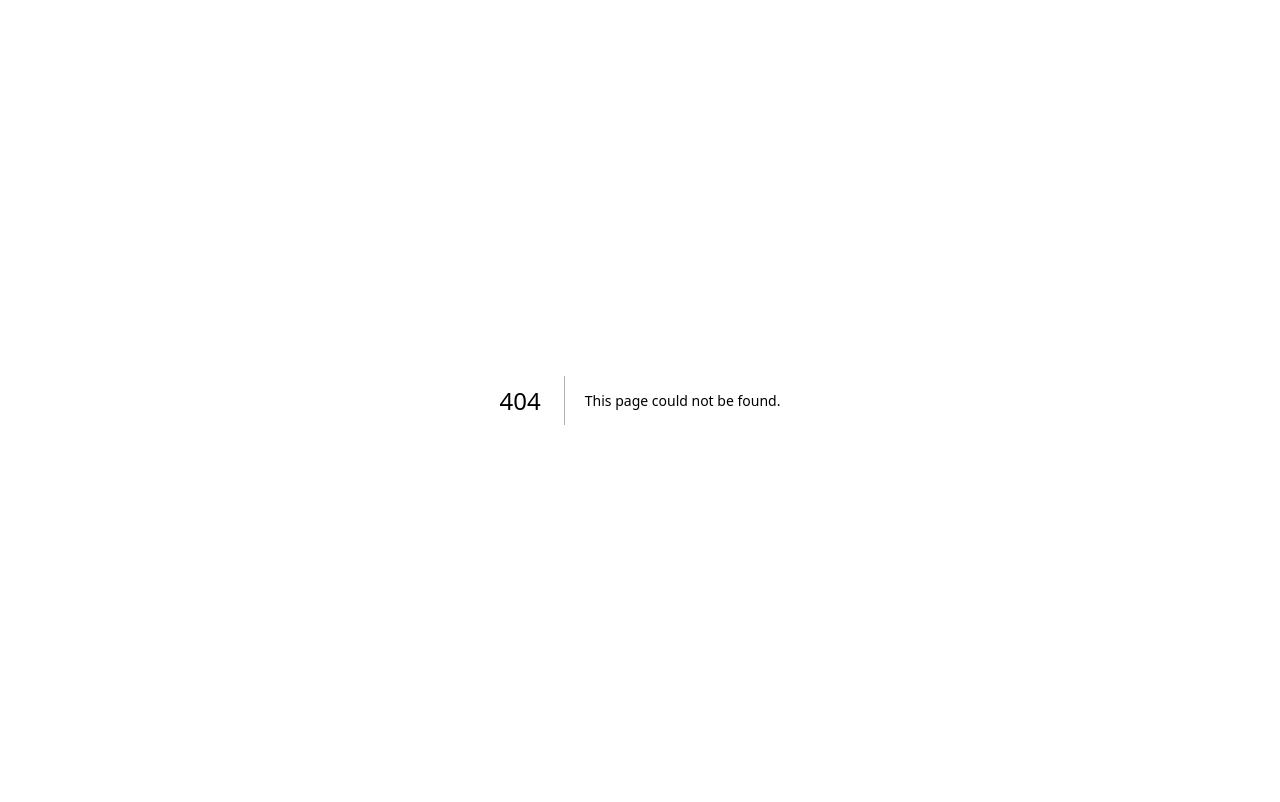
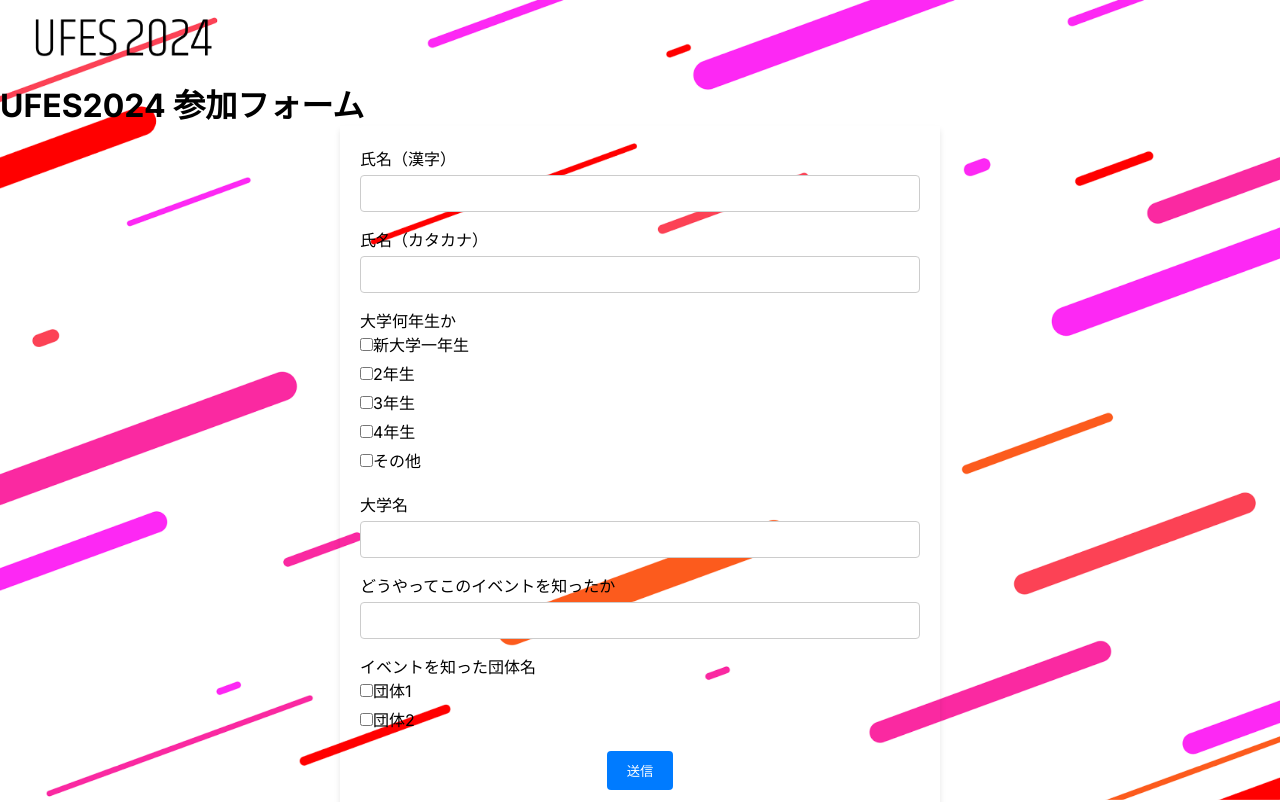
Before and after one commit to kohta9521/UFES2024_Official_Site, a Next.js app: page /entryform in a window 1280 px wide. Before the commit this address had no page. Shown: the top 802 px of the page. Built offline with nearby package versions, Linux system fonts and the light colour scheme.

Commit message:
add new submit button and nee layouts

```diff
--- /dev/null
+++ b/app/entryform/Entry.module.scss
@@ -0,0 +1,53 @@
+.entry {
+  max-width: 600px;
+  margin: 0 auto;
+  padding: 20px;
+  box-shadow: 0 4px 6px rgba(0, 0, 0, 0.1);
+
+  .title {
+    text-align: center;
+    margin-bottom: 20px;
+  }
+
+  .form {
+    display: flex;
+    flex-direction: column;
+  }
+
+  .field {
+    margin-bottom: 15px;
+
+    label {
+      display: block;
+      margin-bottom: 5px;
+    }
+
+    input[type="text"],
+    input[type="number"],
+    select {
+      width: 100%;
+      padding: 10px;
+      border: 1px solid #ccc;
+      border-radius: 4px;
+    }
+  }
+
+  .submitButtonContainer {
+    display: flex;
+    justify-content: center;
+  }
+
+  .submitButton {
+    padding: 10px 20px;
+    background-color: #007bff;
+    color: white;
+    border: none;
+    border-radius: 4px;
+    cursor: pointer;
+    transition: background-color 0.3s;
+
+    &:hover {
+      background-color: #0056b3;
+    }
+  }
+}
--- /dev/null
+++ b/app/entryform/page.tsx
@@ -0,0 +1,76 @@
+import React from "react";
+
+// scss import
+import styles from "./Entry.module.scss";
+
+// component import
+import SubPageLayout from "@/components/templates/SubPageLayout";
+import BgImage from "@/components/organisms/BgImage";
+
+const Entry = () => {
+  return (
+    <div className={styles.entryform}>
+      <BgImage />
+      <SubPageLayout id={2}>
+        <div className={styles.hero}>
+          <h1 className={styles.title}>UFES2024 参加フォーム</h1>
+          <p className={styles.desc}></p>
+        </div>
+        <div className={styles.entry}>
+          <form className={styles.form}>
+            <div className={styles.field}>
+              <label htmlFor="nameKanji">氏名（漢字）</label>
+              <input type="text" id="nameKanji" name="nameKanji" />
+            </div>
+            <div className={styles.field}>
+              <label htmlFor="nameKana">氏名（カタカナ）</label>
+              <input type="text" id="nameKana" name="nameKana" />
+            </div>
+            <div className={styles.field}>
+              <p>大学何年生か</p>
+              {["新大学一年生", "2年生", "3年生", "4年生", "その他"].map(
+                (year, index) => (
+                  <label key={index}>
+                    <input type="checkbox" name="universityYear" value={year} />
+                    {year}
+                  </label>
+                )
+              )}
+            </div>
+            <div className={styles.field}>
+              <label htmlFor="universityName">大学名</label>
+              <input type="text" id="universityName" name="universityName" />
+            </div>
+            <div className={styles.field}>
+              <label htmlFor="discoveryMethod">
+                どうやってこのイベントを知ったか
+              </label>
+              <input type="text" id="discoveryMethod" name="discoveryMethod" />
+            </div>
+            <div className={styles.field}>
+              <p>イベントを知った団体名</p>
+              {["団体1", "団体2"].map((organization, index) => (
+                <label key={index}>
+                  <input
+                    type="checkbox"
+                    name="referringOrganization"
+                    value={organization}
+                  />
+                  {organization}
+                </label>
+              ))}
+            </div>
+            <div className={styles.submitButtonContainer}>
+              <button type="submit" className={styles.submitButton}>
+                送信
+              </button>
+            </div>
+          </form>
+        </div>
+        {/* TODO: ここには応募する上での心配事や詳細を確認するための文章・モーダルを入れたい */}
+      </SubPageLayout>
+    </div>
+  );
+};
+
+export default Entry;
--- /dev/null
+++ b/components/atoms/styles/EntryButton.module.scss
@@ -0,0 +1,68 @@
+.entryButton {
+  position: absolute;
+  position: fixed;
+  bottom: 10px;
+  right: 20px;
+  width: 220px;
+  height: 70px;
+  border-radius: 40px;
+  text-align: center;
+  text-decoration: none;
+  overflow: hidden;
+  background-color: var(--main-pink);
+  cursor: pointer;
+  &:before {
+    content: "";
+    position: absolute;
+    top: 0;
+    left: -100%;
+    width: 100%;
+    height: 100%;
+    background-image: linear-gradient(
+      130deg,
+      rgba(255, 255, 255, 0) 25%,
+      rgba(255, 255, 255, 0.5) 50%,
+      rgba(255, 255, 255, 0) 75%
+    );
+    animation: shine 2s infinite;
+  }
+  &:hover {
+    background-color: var(--sub-pink);
+  }
+  .buttonText {
+    font-size: 16px;
+    line-height: 70px;
+    color: white;
+    text-decoration: none;
+  }
+}
+
+// キラキラアニメーションの定義
+@keyframes shine {
+  to {
+    left: 100%;
+  }
+}
+
+@media screen and (max-width: 1280px) {
+  .entryButton {
+    position: absolute;
+    position: fixed;
+    bottom: 10px;
+    right: 20px;
+    width: 200px;
+    height: 70px;
+    border-radius: 40px;
+    text-align: center;
+    text-decoration: none;
+    background-color: var(--main-pink);
+    &:hover {
+    }
+    .buttonText {
+      font-size: 14px;
+      line-height: 70px;
+      color: white;
+      text-decoration: none;
+    }
+  }
+}
--- a/components/organisms/Compnay.tsx
+++ b/components/organisms/Compnay.tsx
@@ -8,6 +8,7 @@ import SectionTitle from "../atoms/SectionTitle";
 
 // hooks import
 import useAOS from "@/hooks/useAOS";
+import Link from "next/link";
 
 const Company = () => {
   useAOS();
@@ -41,6 +42,11 @@ const Company = () => {
           </h2>
           <div className={styles.companyFlexBox} data-aos="fade-up"></div>
         </div>
+        <div className={styles.bottomBox} data-aos="fade-up">
+          <Link href={"/about"} className={styles.button}>
+            View More
+          </Link>
+        </div>
       </div>
     </div>
   );
--- a/components/organisms/Footer.tsx
+++ b/components/organisms/Footer.tsx
@@ -17,7 +17,7 @@ const Footer = () => {
             プラザ 5F
           </p>
           <p className={styles.mail}>
-            E-mail : ufes.freshemenwelcomefes@gmail.com
+            E-mail : ufes.freshmenwelcomefes@gmail.com
           </p>
           <p className={styles.en}>© 2024 UFES</p>
           {/* en */}
--- a/components/organisms/Top.tsx
+++ b/components/organisms/Top.tsx
@@ -15,6 +15,7 @@ import ScrollDownText from "../atoms/ScrollDownText";
 import TopListBox from "../molecules/TopListBox";
 import SnsBox from "../molecules/SnsBox";
 import HamburgerBtn from "../atoms/HamburgerBtn";
+import EntryButton from "../atoms/EntryButton";
 
 const Top = () => {
   useAOS();
@@ -44,6 +45,7 @@ const Top = () => {
       <TopListBox />
       <SnsBox />
       <ScrollDownText />
+      <EntryButton />
     </div>
   );
 };
--- a/styles/globals.scss
+++ b/styles/globals.scss
@@ -15,6 +15,7 @@
   --sub-white-color: #b1b1b1;
 
   --main-pink: #ff32a5;
+  --sub-pink: #ff6bcb;
 
   --border-defualt: 4px;
 
```
Also changed, not shown: components/atoms/EntryButton.tsx (added, +15 -0 lines), components/organisms/styles/Compnay.module.scss (+23 -0 lines), data/faqData.json (+1 -8 lines).
